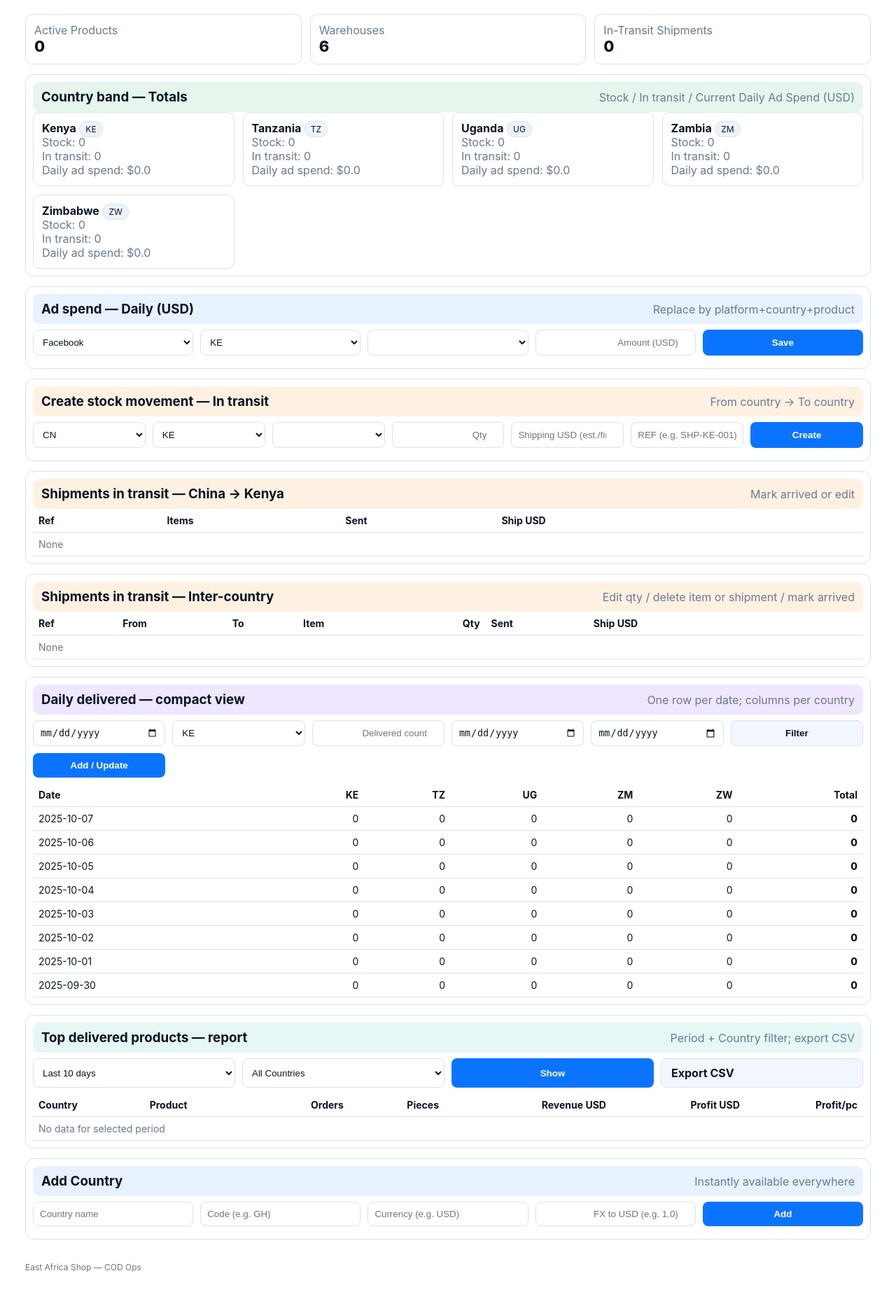
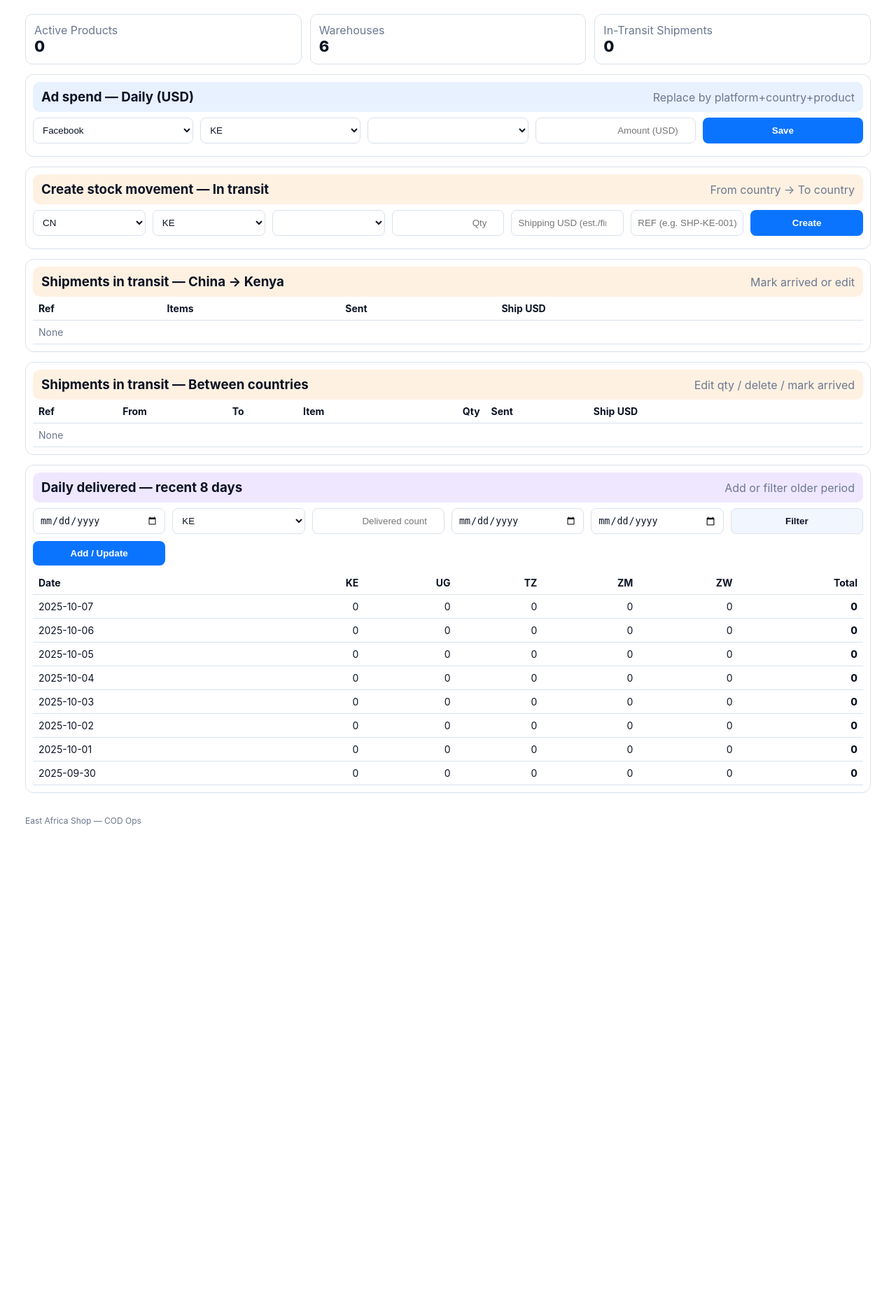
Before and after one commit to EAS-COD-System/eas, a Flask app: page / in a window 1280 px wide. Shown: the part 50-1906 px from the top of the page at 70% size. After the commit the page ends 1230 px from the top, so only its background shows below. Run offline with Flask 3, Linux system fonts and the light colour scheme; data comes from the database, SQL or seed files in the repository; data that the repository does not hold is empty.

Commit message:
Update index.html

```diff
--- a/templates/index.html
+++ b/templates/index.html
@@ -1,23 +1,10 @@
 {% extends "base.html" %}
 {% block content %}
+
 <div class="grid">
   <div class="card kpi"><div class="muted">Active Products</div><div class="v">{{ counts.products }}</div></div>
   <div class="card kpi"><div class="muted">Warehouses</div><div class="v">{{ counts.warehouses }}</div></div>
   <div class="card kpi"><div class="muted">In-Transit Shipments</div><div class="v">{{ counts.in_transit }}</div></div>
-</div>
-
-<div class="section s-green">
-  <div class="section-h"><h3 style="margin:0">Country band — Totals</h3><span class="muted">Stock / In transit / Current Daily Ad Spend (USD)</span></div>
-  <div class="grid">
-    {% for c in countries %}
-      <div class="card">
-        <div><b>{{ c.country }}</b> <span class="badge">{{ c.code }}</span></div>
-        <div class="muted">Stock: {{ band[c.country].stock or 0 }}</div>
-        <div class="muted">In transit: {{ band[c.country].in_transit or 0 }}</div>
-        <div class="muted">Daily ad spend: ${{ band[c.country].ad_spend|round(0) }}</div>
-      </div>
-    {% endfor %}
-  </div>
 </div>
 
 <div class="section s-blue">
@@ -26,7 +13,7 @@
     <div class="form-row">
       <select name="platform"><option>Facebook</option><option>TikTok</option><option>Google</option></select>
       <select name="country_code">
-        {% for code in ctr_codes %}<option>{{ code }}</option>{% endfor %}
+        {% for c in countries %}<option>{{ c.code }}</option>{% endfor %}
       </select>
       <select name="product_sku">{% for p in all_products %}<option value="{{ p.product_sku }}">{{ p.product_sku }} — {{ p.product_name }}</option>{% endfor %}</select>
       <input type="number" step="0.01" name="amount_usd" placeholder="Amount (USD)" required>
@@ -41,10 +28,10 @@
     <div class="form-row">
       <select name="from_code">
         <option>CN</option>
-        {% for code in ctr_codes %}<option>{{ code }}</option>{% endfor %}
+        {% for c in countries %}<option>{{ c.code }}</option>{% endfor %}
       </select>
       <select name="to_code">
-        {% for code in ctr_codes %}<option>{{ code }}</option>{% endfor %}
+        {% for c in countries %}<option>{{ c.code }}</option>{% endfor %}
       </select>
       <select name="product_sku">{% for p in all_products %}<option value="{{ p.product_sku }}">{{ p.product_sku }} — {{ p.product_name }}</option>{% endfor %}</select>
       <input type="number" name="qty" placeholder="Qty" required>
@@ -89,7 +76,7 @@
 </div>
 
 <div class="section s-orange">
-  <div class="section-h"><h3 style="margin:0">Shipments in transit — Inter-country</h3><span class="muted">Edit qty / delete item or shipment / mark arrived</span></div>
+  <div class="section-h"><h3 style="margin:0">Shipments in transit — Between countries</h3><span class="muted">Edit qty / delete / mark arrived</span></div>
   <table class="table">
     <tr><th>Ref</th><th>From</th><th>To</th><th>Item</th><th class="num">Qty</th><th>Sent</th><th>Ship USD</th><th></th><th></th><th></th></tr>
     {% for row in inter_items %}
@@ -138,14 +125,13 @@
 </div>
 
 <div class="section s-purple">
-  <div class="section-h"><h3 style="margin:0">Daily delivered — compact view</h3>
-    <span class="muted">One row per date; columns per country</span></div>
+  <div class="section-h"><h3 style="margin:0">Daily delivered — recent 8 days</h3><span class="muted">Add or filter older period</span></div>
   <div class="subgrid">
     <form method="post" action="{{ url_for('add_daily_delivered') }}">
       <div class="form-row">
         <input type="date" name="date" required>
         <select name="country_code">
-          {% for code in ctr_codes %}<option>{{ code }}</option>{% endfor %}
+          {% for c in countries %}<option>{{ c.code }}</option>{% endfor %}
         </select>
         <input type="number" name="delivered" placeholder="Delivered count" required>
         <button class="btn">Add / Update</button>
@@ -160,9 +146,7 @@
     </form>
   </div>
   <table class="table">
-    <tr><th>Date</th>
-      {% for code in ctr_codes %}<th class="num">{{ code }}</th>{% endfor %}
-      <th class="num">Total</th></tr>
+    <tr><th>Date</th><th class="num">KE</th><th class="num">UG</th><th class="num">TZ</th><th class="num">ZM</th><th class="num">ZW</th><th class="num">Total</th></tr>
     {% for row in daily_pivot %}
       <tr>
         <td>{{ row.date }}</td>
@@ -178,57 +162,4 @@
   </table>
 </div>
 
-<div class="section s-teal">
-  <div class="section-h">
-    <h3 style="margin:0">Top delivered products — report</h3>
-    <span class="muted">Period + Country filter; export CSV</span>
-  </div>
-  <form method="get" action="{{ url_for('index') }}">
-    <div class="form-row">
-      <select name="tp">
-        <option value="10d" {% if tp=='10d' %}selected{% endif %}>Last 10 days</option>
-        <option value="21d" {% if tp=='21d' %}selected{% endif %}>Last 21 days</option>
-        <option value="35d" {% if tp=='35d' %}selected{% endif %}>Last 35 days</option>
-        <option value="60d" {% if tp=='60d' %}selected{% endif %}>Last 60 days</option>
-        <option value="3m" {% if tp=='3m' %}selected{% endif %}>Last 3 months</option>
-        <option value="6m" {% if tp=='6m' %}selected{% endif %}>Last 6 months</option>
-        <option value="1y" {% if tp=='1y' %}selected{% endif %}>Last 1 year</option>
-      </select>
-      <select name="tc">
-        <option value="" {% if not tc %}selected{% endif %}>All Countries</option>
-        {% for code in ctr_codes %}<option value="{{ code }}" {% if tc==code %}selected{% endif %}>{{ code }}</option>{% endfor %}
-      </select>
-      <button class="btn">Show</button>
-      <a class="btn ghost" href="{{ url_for('export_top_delivered', tp=tp, tc=tc) }}">Export CSV</a>
-    </div>
-  </form>
-  <table class="table">
-    <tr><th>Country</th><th>Product</th><th class="num">Orders</th><th class="num">Pieces</th><th class="num">Revenue USD</th><th class="num">Profit USD</th><th class="num">Profit/pc</th></tr>
-    {% for r in top_report %}
-      <tr>
-        <td>{{ r.country_code }}</td>
-        <td>{{ r.product_sku }}</td>
-        <td class="num">{{ r.orders }}</td>
-        <td class="num">{{ r.pieces }}</td>
-        <td class="num">${{ '%.2f'|format(r.revenue_usd or 0) }}</td>
-        <td class="num"><b>${{ '%.2f'|format(r.profit_total_usd or 0) }}</b></td>
-        <td class="num">${{ '%.2f'|format(r.profit_per_piece_usd or 0) }}</td>
-      </tr>
-    {% endfor %}
-    {% if not top_report %}<tr><td colspan="7" class="muted">No data for selected period</td></tr>{% endif %}
-  </table>
-</div>
-
-<div class="section s-blue">
-  <div class="section-h"><h3 style="margin:0">Add Country</h3><span class="muted">Instantly available everywhere</span></div>
-  <form method="post" action="{{ url_for('add_country') }}">
-    <div class="form-row">
-      <input name="country" placeholder="Country name" required>
-      <input name="code" placeholder="Code (e.g. GH)" required>
-      <input name="currency" placeholder="Currency (e.g. USD)" required>
-      <input type="number" step="0.0001" name="fx_to_usd" placeholder="FX to USD (e.g. 1.0)" required>
-      <button class="btn">Add</button>
-    </div>
-  </form>
-</div>
 {% endblock %}
```
